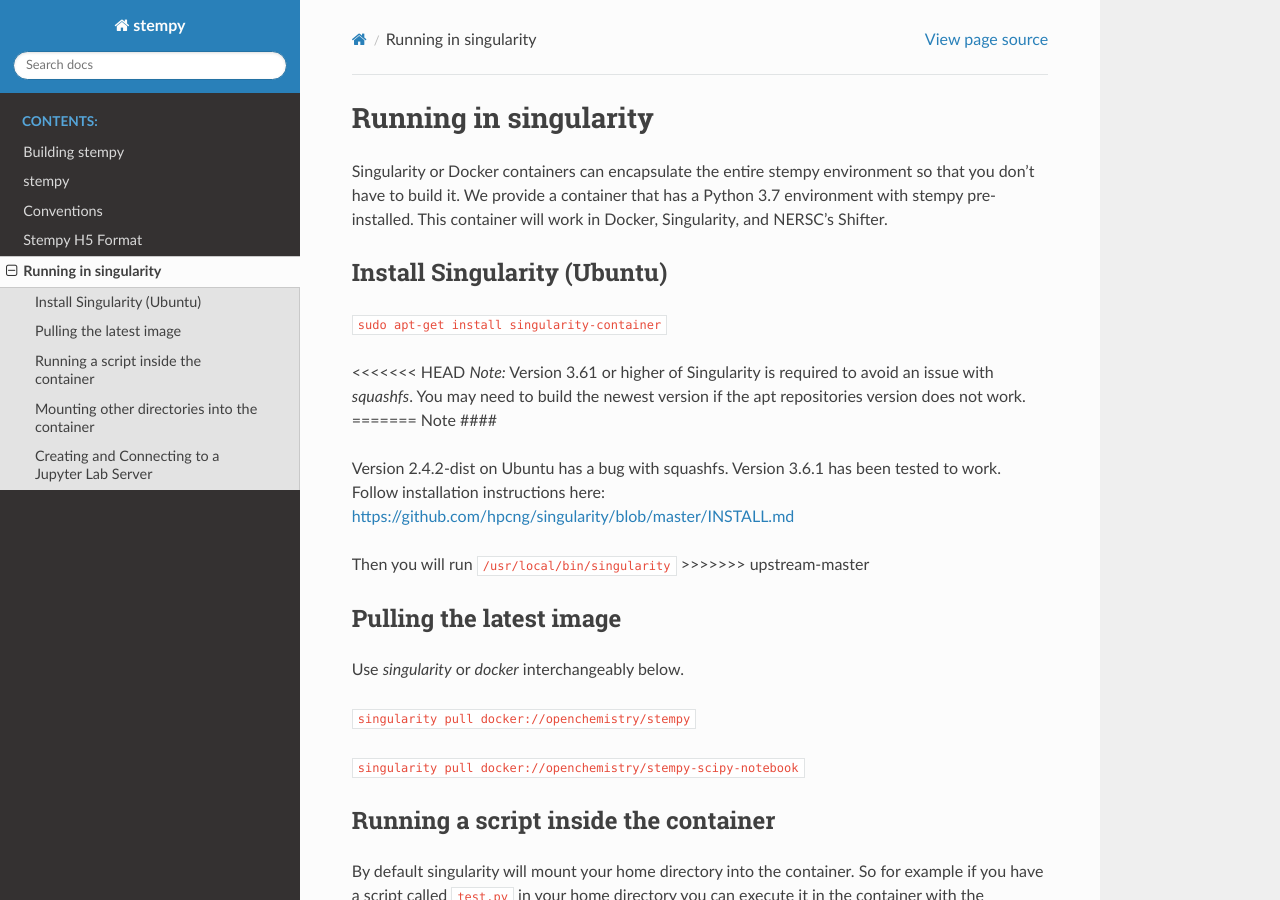
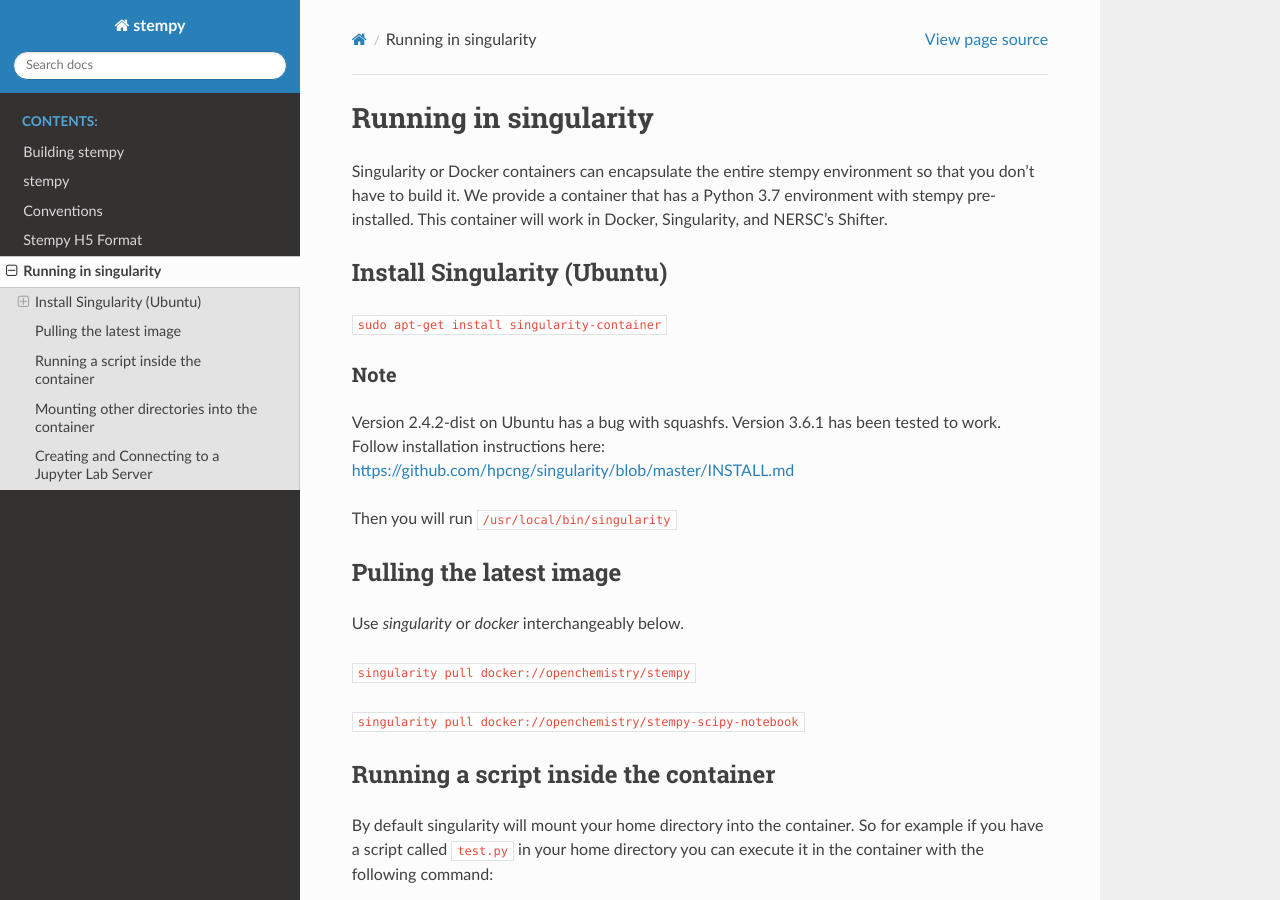
Before and after one commit to OpenChemistry/stempy, a Sphinx documentation site: the page built from docs/source/singularity.rst, in a window 1280 px wide and 900 px high. Built offline with Sphinx 7.4.7 and the Read the Docs theme 2.0.0, drawn with Linux system fonts in a browser that asks for light colours.

Commit message:
fix merge. Forgot to save.

```diff
--- a/docs/source/singularity.rst
+++ b/docs/source/singularity.rst
@@ -13,10 +13,6 @@
 
 ``sudo apt-get install singularity-container``
 
-<<<<<<< HEAD
-*Note:* Version 3.61 or higher of Singularity is required to avoid an issue with `squashfs`.
-You may need to build the newest version if the apt repositories version does not work.
-=======
 Note
 ####
 
@@ -25,7 +21,6 @@
 https://github.com/hpcng/singularity/blob/master/INSTALL.md
 
 Then you will run ``/usr/local/bin/singularity``
->>>>>>> upstream-master
 
 Pulling the latest image
 ------------------------
```
